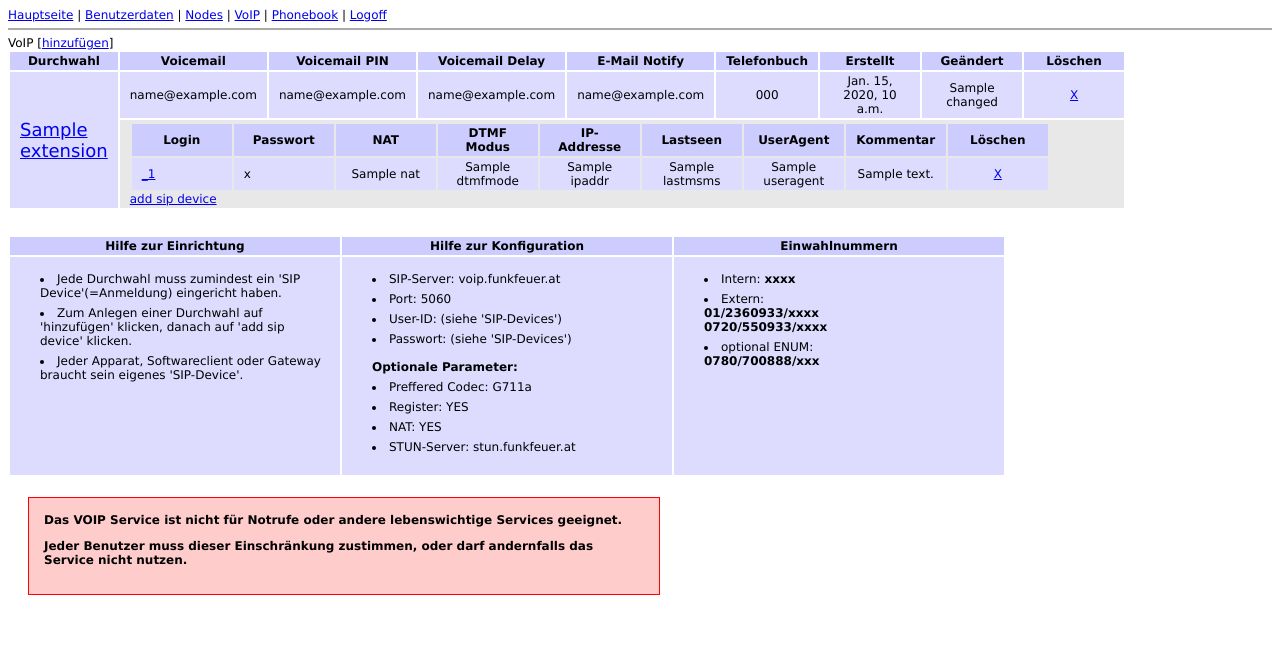
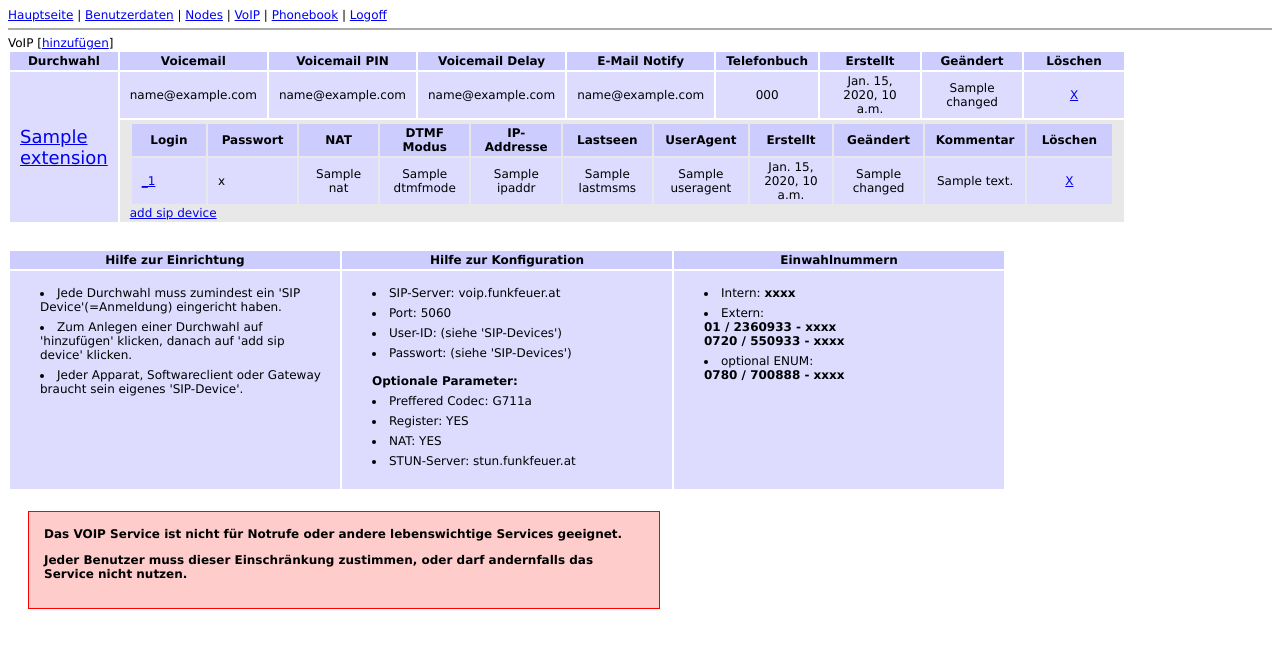
Before and after one commit to vchrizz/voipdb, a Django app: template voip/templates/voip/extensions.html in a window 1280 px wide. Shown: the top 649 px of the page. Run offline with Django 3.2, Linux system fonts and the light colour scheme; the template is opened without the code that fills it: most values are stand-ins (such as "Sample title", 1, 10 or a date in 2020).

Commit message:
display more information about sipusers

```diff
--- a/voip/models.py
+++ b/voip/models.py
@@ -2,6 +2,8 @@ from django.db import models
 
 from django.contrib.auth.models import User
 from django.db.models.signals import post_save
+
+from datetime import datetime
 
 class UserProfile(models.Model):
     # This field is required.
@@ -23,6 +25,8 @@ class UserProfile(models.Model):
     mail = models.EmailField(max_length=254)
     l = models.CharField(max_length=254)
     telephoneNumber = models.CharField(max_length=254)
+    created = models.DateTimeField('date created',default=datetime.now())
+    changed = models.DateTimeField('date changed')
 
 def create_user_profile(sender, instance, created, **kwargs):
     #if created:
@@ -173,6 +177,8 @@ class astrt_sipusers(models.Model):
     # phonenumberid = models.BigIntegerField()
     phonenumberid = models.ForeignKey(extensions,null=True,db_column="phonenumberid")
     outbound_phonenumberid = models.BigIntegerField(default=1)
+    created = models.DateTimeField('date created')
+    changed = models.DateTimeField('date changed')
     comment = models.CharField(max_length=160, null=True)
     class Meta:
         db_table = "astrt_sipusers"
--- a/voip/templates/voip/extensions.html
+++ b/voip/templates/voip/extensions.html
@@ -41,6 +41,8 @@
 				<th>IP-Addresse</th>
 				<th>Lastseen</th>
 				<th>UserAgent</th>
+				<th>Erstellt</th>
+				<th>Ge&auml;ndert</th>
 				<th>Kommentar</th>
 				<th>L&ouml;schen</th>
 			</tr>
@@ -53,6 +55,8 @@
 				<td><center>{{ sipuser.ipaddr }}</center></td>
 				<td><center>{{ sipuser.lastms }}ms</center></td>
 				<td><center>{{ sipuser.useragent }}</center></td>
+				<td><center>{{ sipuser.created }}</center></td>
+				<td><center>{{ sipuser.changed }}</center></td>
 				<td><center>{{ sipuser.comment }}</center></td>
 				<td><center><a href="{% url sipuser_delete sipuser.id %}" onclick="return askDelete()">X</a></center></td>
 			</tr>
@@ -90,9 +94,9 @@
 		</td>
 		<td style="width: 300px; text-align: left; vertical-align: top; padding: 15px">
 			<li>Intern: <b>xxxx</b>
-			<li>Extern:<br><b>01/2360933/xxxx</b><br><b>0720/550933/xxxx</b>
-			<li>optional ENUM:<br><b>0780/700888/xxx</b>
-			<!-- <li>Festnetz/Mobil: <b>01/302555/xxx</b> (exprimentell) -->
+			<li>Extern:<br><b>01 / 2360933 - xxxx</b><br><b>0720 / 550933 - xxxx</b>
+			<li>optional ENUM:<br><b>0780 / 700888 - xxxx</b>
+			<!-- <li>Festnetz/Mobil: <b>01 / 302555 - xxx</b> (exprimentell) -->
 		</td>
 	</tr>
 	</table>
--- a/voip/views.py
+++ b/voip/views.py
@@ -102,6 +102,7 @@ def extension_edit(request, extension_id):
                 'voicemail_pin': extension.voicemail_pin,
                 'voicemail_delay': extension.voicemail_delay,
                 'voicemail_emailnotify': extension.voicemail_emailnotify,
+                'phonebook': extension.phonebook,
             })
     extension_list = extensions.objects.filter(id_members=member.id).order_by('extension')
     context = {'request': request, 'member': member, 'extension': extension, 'extension_list': extension_list, 'form': form}
```
